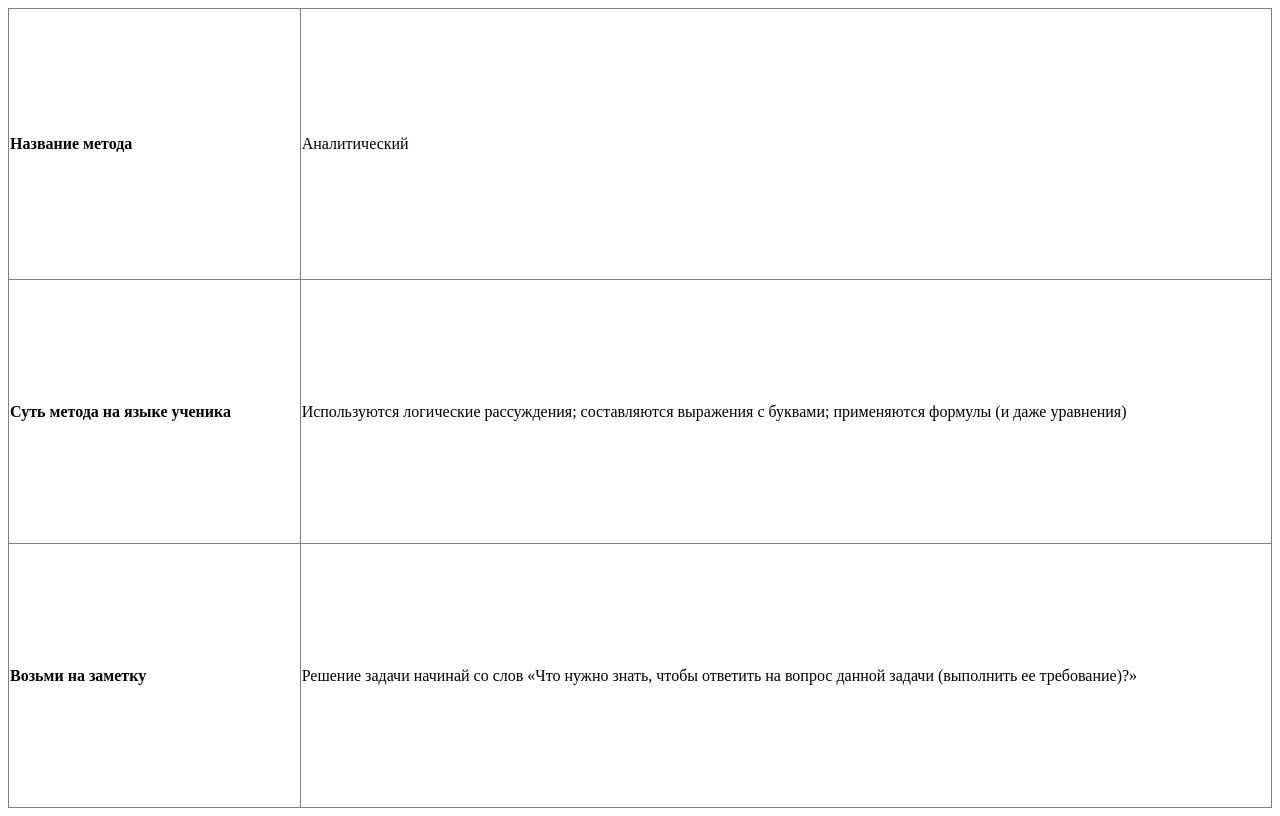
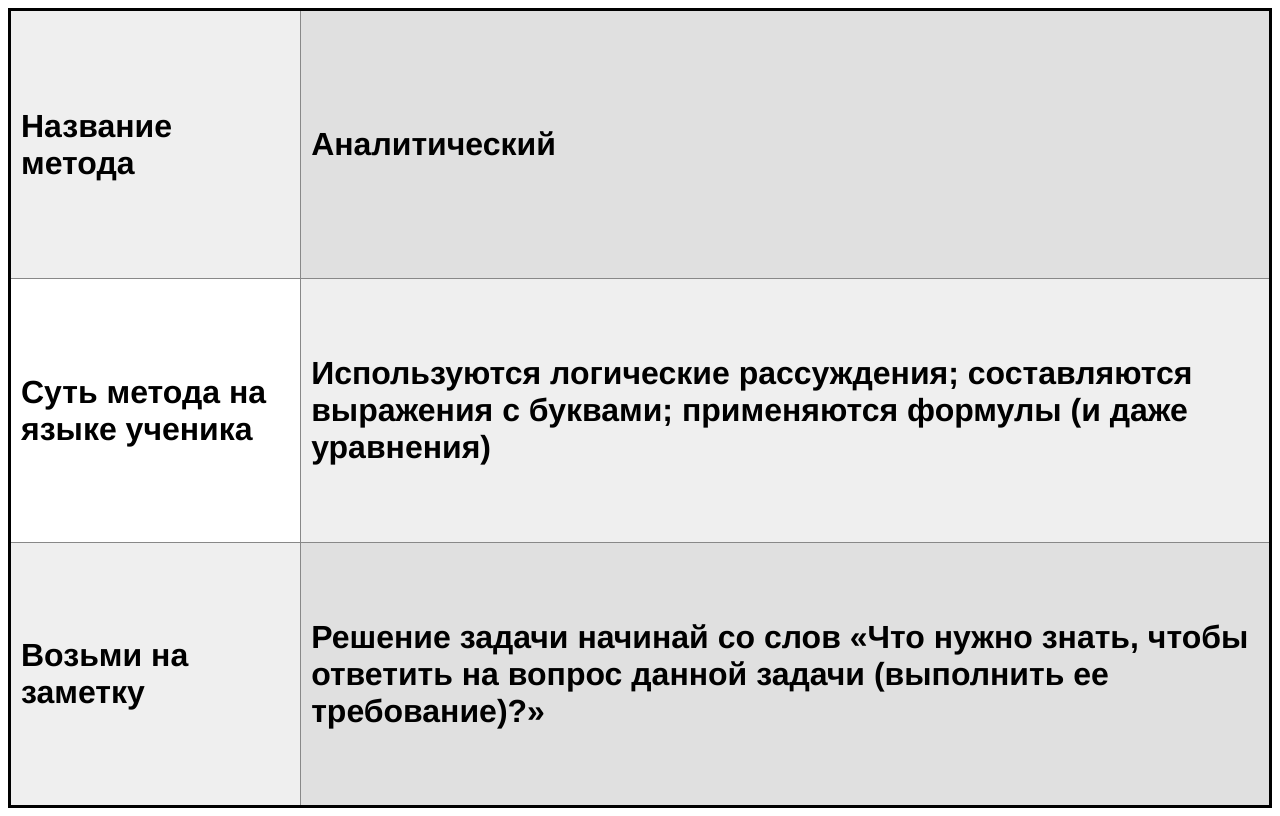
Before and after one commit to Kovinski-ART/Mathematics-Task, a plain HTML site: page docs/table.html in a window 1280 px wide. Drawn offline with Linux system fonts and the light colour scheme.

Commit message:
Update table.html

```diff
--- a/docs/table.html
+++ b/docs/table.html
@@ -1,27 +1,40 @@
 <!doctype html>
 <html lang="en">
 <head>
-  <title>HTML Document Template</title>
+  <title>Новый метод</title>
   <style>
+table {
+	border: 3px solid #000;
+	/* здесь ваш код */
+}
 
+td {
+	padding: 7px;
+	border: 1px solid #888;
+
+    color: #000;
+    padding: 10px;
+}
   </style>
 </head>
-<body style="">
-<table style="border-collapse: collapse; width: 100%; height: 100vh;" border="1">
+<body>
+
+<table style="border-collapse: collapse; width: 100%; height: 100vh;" border="5">
 <tbody>
-<tr style="height: 33vh;">
-<td style="width: 23.0903%; height: 100%;"><strong>Название метода</strong></td>
-<td style="width: 76.9097%; height: 100%;">Аналитический</td>
+<tr style="height: 33vh; background: #1111;">
+<td style="width: 23.0903%; height: 100%;"><H1 span style="font-family: helvetica, arial, sans-serif;">Название метода</H1></td>
+<td style="background: #1111;width: 76.9097%; height: 100%;"><H1 span style="font-family: helvetica, arial, sans-serif;">Аналитический</td>
 </tr>
 <tr style="height: 33vh;">
-<td style="width: 23.0903%; height: 100%;"><strong>Суть метода на языке ученика</strong></td>
-<td style="width: 76.9097%; height: 100%;">Используются логические рассуждения; составляются выражения с буквами; применяются формулы (и даже уравнения)</td>
+<td style="width: 23.0903%; height: 100%;"><H1 span style="font-family: helvetica, arial, sans-serif;">Суть метода на языке ученика</H1></td>
+<td style="background: #1111;width: 76.9097%; height: 100%;"><H1 span style="font-family: helvetica, arial, sans-serif;">Используются логические рассуждения; составляются выражения с буквами; применяются формулы (и даже уравнения)</td>
 </tr>
-<tr style="height: 33vh;">
-<td style="width: 23.0903%; height: 100%;"><strong>Возьми на заметку</strong></td>
-<td style="width: 76.9097%; height: 100%;">Решение задачи начинай со слов «Что нужно знать, чтобы ответить на вопрос данной задачи (выполнить ее требование)?»</td>
+<tr style="height: 33vh; background: #1111;">
+<td style="width: 23.0903%; height: 100%;"><H1 span style="font-family: helvetica, arial, sans-serif;">Возьми на заметку</H1></td>
+<td style="background: #1111;width: 76.9097%; height: 100%;"><H1 span style="font-family: helvetica, arial, sans-serif;">Решение задачи начинай со слов «Что нужно знать, чтобы ответить на вопрос данной задачи (выполнить ее требование)?»</td>
 </tr>
 </tbody>
 </table>
+
 </body>
 </html>
```
